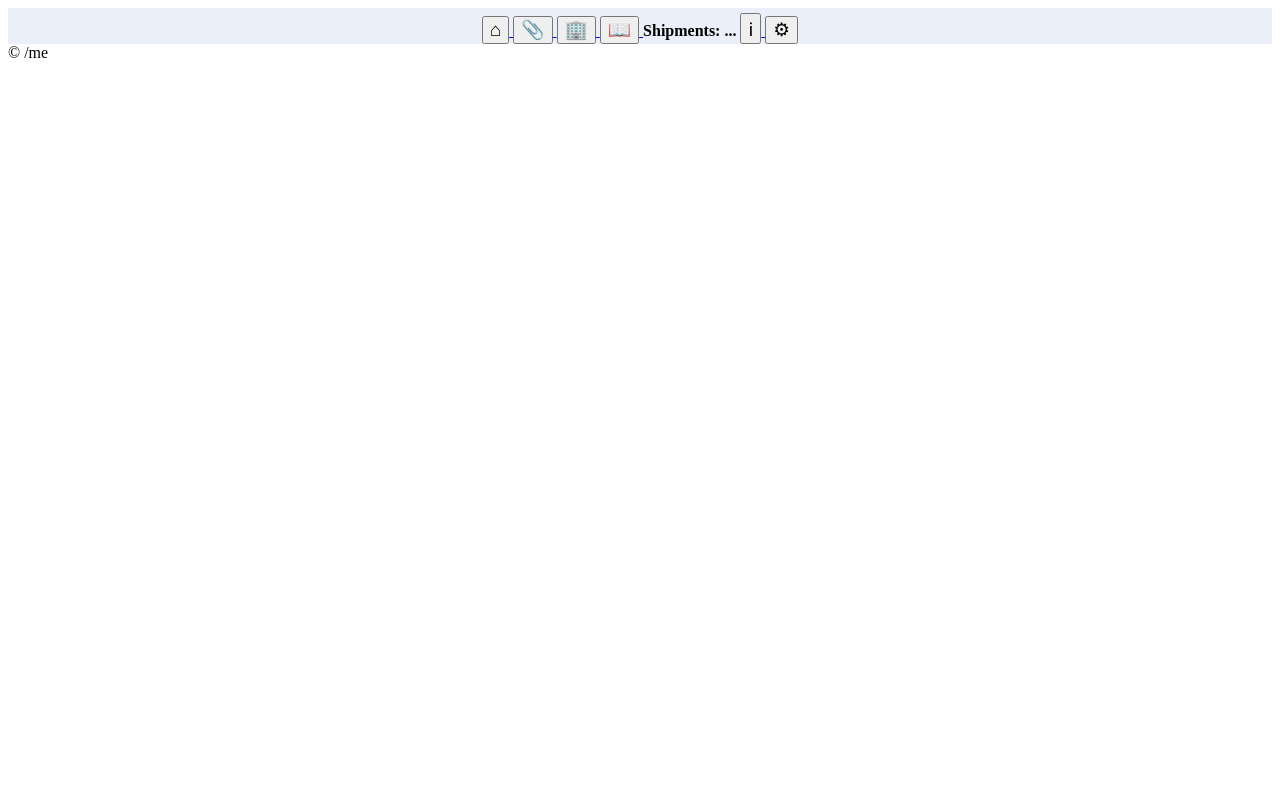
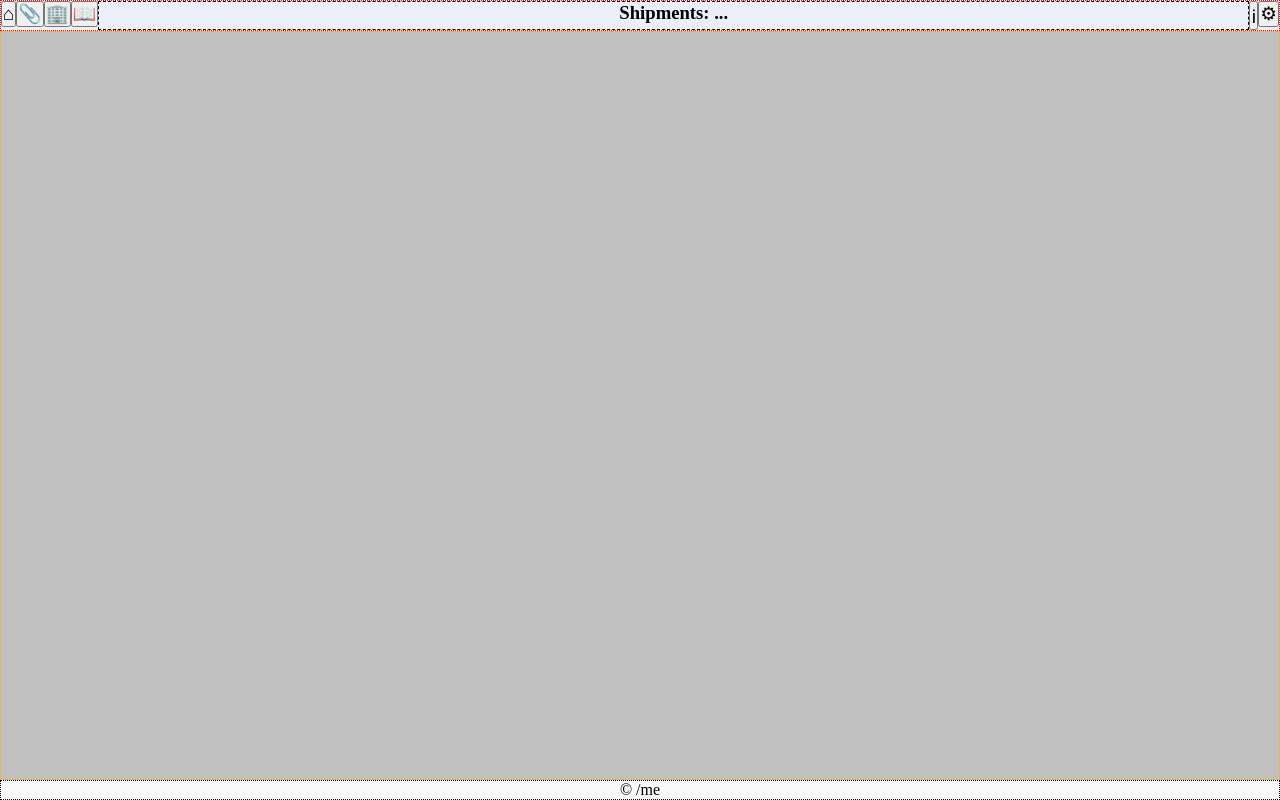
Before and after one commit to tieugene/shipment, a Django app: page / in a window 1280 px wide. Run offline with Django 3.2, Linux system fonts and the light colour scheme.

Commit message:
CSS: common position, menu ok

```diff
--- a/core/templatetags/mytags.py
+++ b/core/templatetags/mytags.py
@@ -21,6 +21,7 @@ buttons_items = {  # key: (char, img, tip)
     'next': ('&rarr;', 'step-forward', _('Next')),  # &#9197;
     'end': ('&rarrb;', 'fast-forward', _('End')),  # &#9193;
     'dl': ('&DownArrowBar;', 'download', _('Download')),
+    'ul': ('&UpArrowBar;', 'upload', _('Upload')),
     'show': ('&gtdot;', '0014-image', _('View')),  # &#128065; (eye)
     'home': ('&#8962;', 'home', _('Home')),
     'tool': ('&#9881;', 'cog', _('Admin')),
--- a/static/css/base.css
+++ b/static/css/base.css
@@ -8,7 +8,6 @@ td {
         padding: 2pt;
 }
 #topmenu {
-        background-color: #EBEFF9;
         display: table;
         width: 100%;
         text-align: center;
--- /dev/null
+++ b/static/css/color.css
@@ -0,0 +1,21 @@
+body {
+}
+
+nav {
+    background-color: #EBEFF9;
+    border-color: red;
+}
+
+nav > h1 {
+    border-color: black;
+}
+
+main {
+    background-color: silver;
+    border-color: orange;
+}
+
+footer {
+    background-color: #F8F8F8;
+    // border-color: green;
+}
--- /dev/null
+++ b/static/css/decoration.css
@@ -0,0 +1,22 @@
+body {
+}
+
+nav {
+    border-style: dotted;
+    border-width: 1px;
+}
+
+nav > h1 {
+    border-style: dashed;
+    border-width: 1px;
+}
+
+main {
+    border-style: dotted;
+    border-width: 1px;
+}
+
+footer {
+    border-style: dotted;
+    border-width: 1px;
+}
--- /dev/null
+++ b/static/css/position.css
@@ -0,0 +1,26 @@
+body {
+    display: flex;
+    flex-direction: column;
+}
+
+nav {
+    flex-shrink: 0;
+    display: flex;
+    flex-direction: row;
+    position: sticky;
+    top: 0;
+}
+
+nav > h1 {
+    flex-grow: 1;
+    text-align: center;
+}
+
+main {
+    flex-grow: 1;
+}
+
+footer {
+    flex-shrink: 0;
+    text-align: center;
+}
--- /dev/null
+++ b/static/css/size.css
@@ -0,0 +1,18 @@
+* {
+    padding: 0;
+    margin: 0;
+}
+
+html, body {
+    height: 100%;
+}
+
+nav {
+}
+
+nav > h1 {
+    font-size: 14pt;
+}
+
+footer {
+}
--- a/templates/base.html
+++ b/templates/base.html
@@ -9,9 +9,12 @@
 	<title> {% trans "Shipments:" %} {% block title %} ... {% endblock %} </title>
 	<!-- 1. me -->
     <link rel="shortcut icon" href="{% static 'img/TI_64.png' %}" type="image/png"/>
-	<link rel="stylesheet" type="text/css" href="{% static 'css/base.css' %}"/>
-	<link rel="stylesheet" type="text/css" href="{% static 'css/colors.css' %}"/>
-	<link rel="stylesheet" type="text/css" href="{% static 'css/svgbutton.css' %}" />
+	<!--link rel="stylesheet" type="text/css" href="{% static 'css/base.css' %}"/-->
+	<link rel="stylesheet" type="text/css" href="{% static 'css/position.css' %}"/>
+	<link rel="stylesheet" type="text/css" href="{% static 'css/size.css' %}"/>
+	<link rel="stylesheet" type="text/css" href="{% static 'css/decoration.css' %}"/>
+	<link rel="stylesheet" type="text/css" href="{% static 'css/color.css' %}"/>
+	<!--link rel="stylesheet" type="text/css" href="{% static 'css/svgbutton.css' %}" /-->
 	<!-- 2. admin (symlink) -->
 	<link rel="stylesheet" type="text/css" href="{% static 'admin/css/forms.css' %}" />
 	<!--link rel="stylesheet" type="text/css" href="{# static 'admin/css/widgets.css' #} /-->
@@ -24,22 +27,20 @@
 </head>
 <body>
 	<!-- header> <h1> Das ist Shipments </h1> </header-->
-	<nav id="topmenu">
+	<nav>
 		<a href="{% url 'index' %}"> {% button 'home' %} </a>
  		<a href="{% url 'file_list' %}"> {% button "file" %} </a>
  		<a href="{% url 'org_list' %}"> {% button "org" %} </a>
  		<a href="{% url 'doc_list' %}"> {% button "doc" %} </a>
-		<span style="width: 100%">
-			<b> {% trans "Shipments" %}:{% block menu_title %} ... {% endblock %} </b>
-		</span>
+		<h1> {% trans "Shipments" %}:{% block menu_title %} ... {% endblock %} </h1>
 		<a href="{% url 'about' %}"> {% button 'info' %} </a>
 		<a href="{% url 'admin:index' %}"> {% button 'tool' %} </a>
 	</nav>
-	<div>
+	<main>
 	{% block body_main %}
 		<p> {% trans 'Dummy' %} </p>
 	{% endblock %}
-	</div>
+	</main>
 <footer> &copy; /me </footer>
 </body>
 </html>
```
Also changed, not shown: other parts of static/css/base.css (+2 -31 lines), NOTES.md (+17 -0 lines), TODO.md (+1 -1 lines), static/css/colors.css (deleted).
